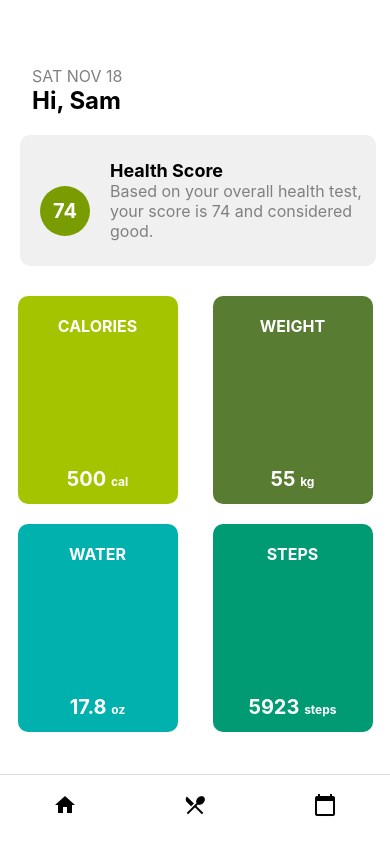
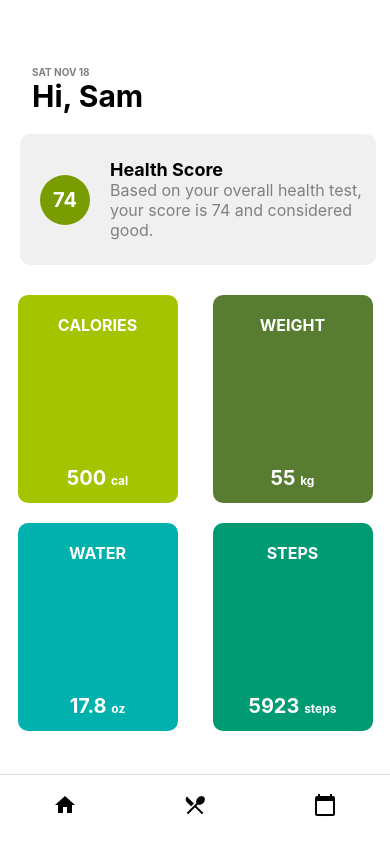
Before and after one commit to jung-eugene/bostonhacks-medimind, a React Native app: screen /Dashboard in a window 390 px wide. Built offline with nearby package versions, Linux system fonts and the light colour scheme.

Commit message:
adjust style

```diff
--- a/src/screens/DashboardScreen.js
+++ b/src/screens/DashboardScreen.js
@@ -1,7 +1,6 @@
 import React from 'react';
 import { StyleSheet, View, Text, Image, ScrollView, TouchableOpacity } from 'react-native';
 import { MaterialIcons } from '@expo/vector-icons'; // Make sure to install expo icons or another icon library
-
 
 const DashboardScreen = ( {navigation} ) => {
   return (
@@ -84,7 +83,7 @@ const styles = StyleSheet.create({
     backgroundColor: 'white',
   },
   profilePic:{
-    marginLeft: 200
+    marginLeft: 180
   },
   header: {
     alignItems: 'left',
@@ -93,11 +92,12 @@ const styles = StyleSheet.create({
     flexDirection: 'row'
   },
   dateText: {
-    fontSize: 16,
+    fontSize: 10,
     color: 'grey',
+    fontWeight: 'bold'
   },
   greetingText: {
-    fontSize: 24,
+    fontSize: 30,
     fontWeight: 'bold',
   },
   profileImage: {
@@ -122,13 +122,11 @@ const styles = StyleSheet.create({
     color: 'white',
     padding: 10,
     textAlign: 'center'
-
   },
   healthScoreBackground: {
     backgroundColor: 'green',
     borderRadius: 30,
     marginRight: 20,
-    marginTop: 20 ,
     width: 50,
     height: 50,
     justifyContent: 'center' ,
```
